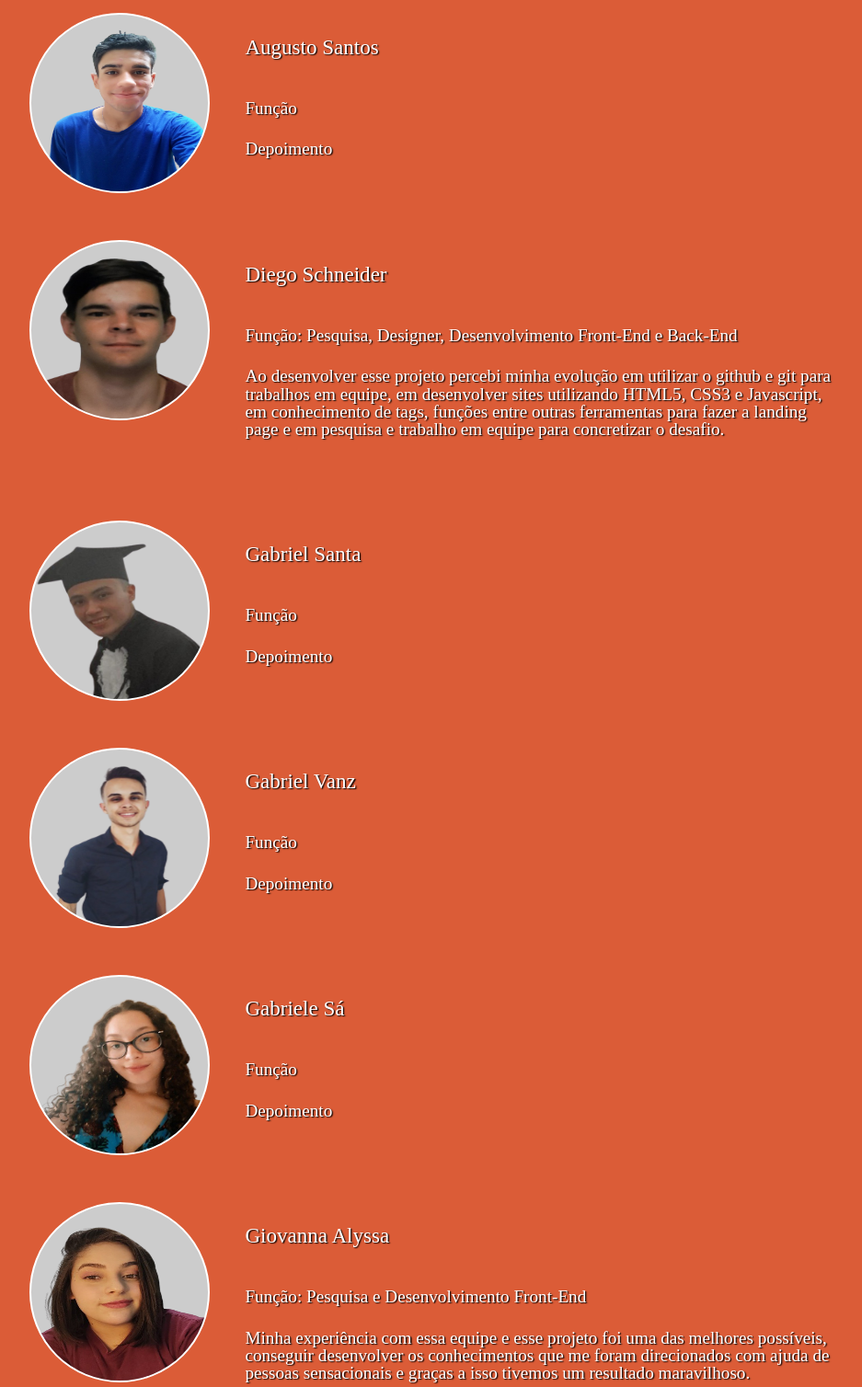
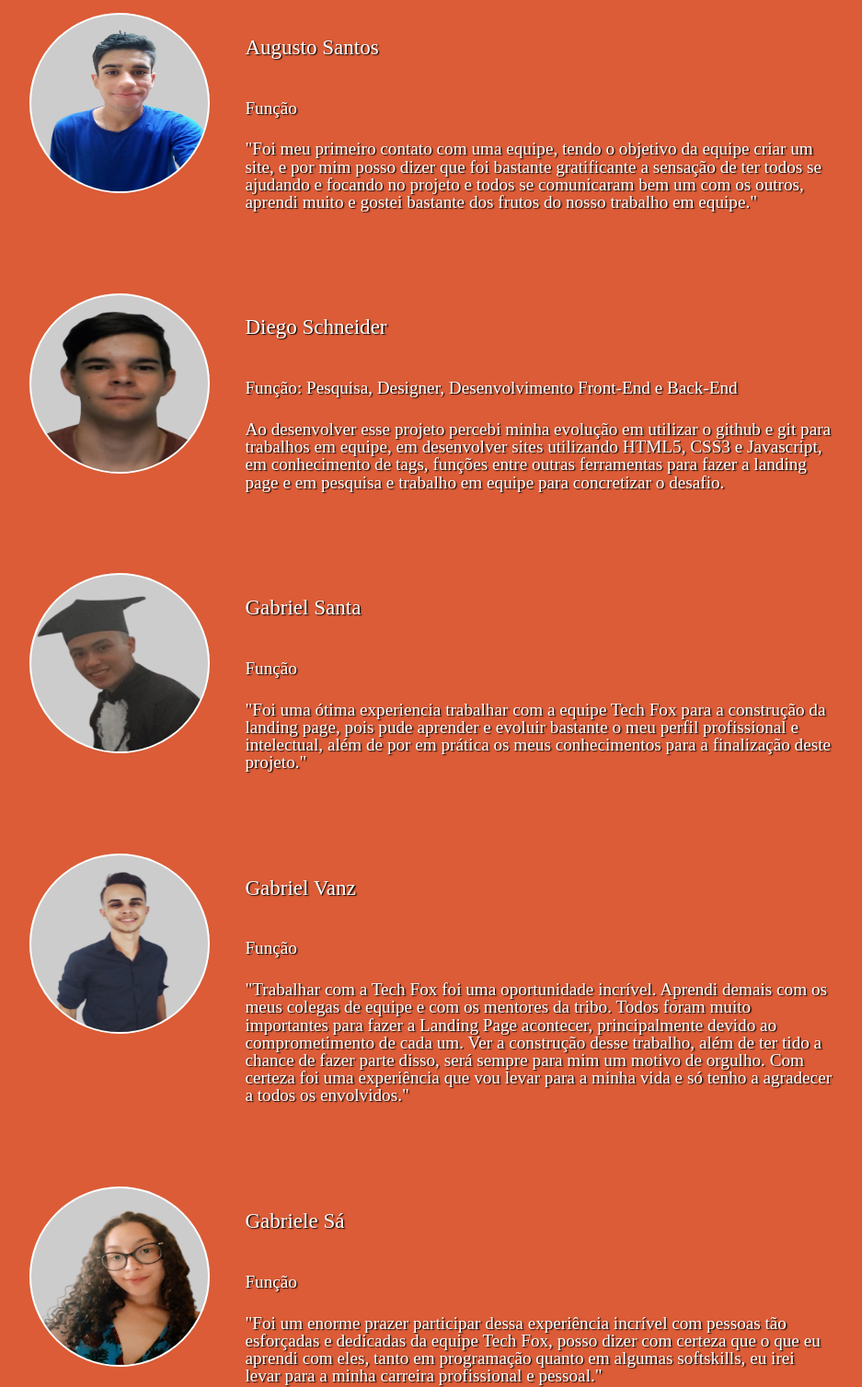
Before and after one commit to TechFox316/Landing-Page---Tech-Fox, a plain HTML site: page techfox.html in a window 1280 px wide. Shown: the part 1740-3248 px from the top of the page at 92% size, without its empty margins (96-1033 px from the left). Drawn offline with Linux system fonts and the light colour scheme.

Commit message:
depoimentos

```diff
--- a/techfox.html
+++ b/techfox.html
@@ -81,7 +81,7 @@
             <div class="texto">
                 <h2>Augusto Santos</h2>
                 <p>Função</p>
-                <p>Depoimento</p>
+                <p>"Foi meu primeiro contato com uma equipe, tendo o objetivo da equipe criar um site, e por mim posso dizer que foi bastante gratificante a sensação de ter todos se ajudando e focando no projeto e todos se comunicaram bem um com os outros, aprendi muito e gostei bastante dos frutos do nosso trabalho em equipe."</p>
             </div>
 
         </section>
@@ -104,7 +104,7 @@
             <div class="texto">
                 <h2>Gabriel Santa</h2>
                 <p>Função</p>
-                <p>Depoimento</p>
+                <p>"Foi uma ótima experiencia trabalhar com a equipe Tech Fox para a construção da landing page, pois pude aprender e evoluir bastante o meu perfil profissional e intelectual, além de por em prática os meus conhecimentos para a finalização deste projeto."</p>
             </div>
 
         </section>
@@ -114,7 +114,7 @@
             <div class="texto">
                 <h2>Gabriel Vanz</h2>
                 <p>Função</p>
-                <p>Depoimento</p>
+                <p>"Trabalhar com a Tech Fox foi uma oportunidade incrível. Aprendi demais com os meus colegas de equipe e com os mentores da tribo. Todos foram muito importantes para fazer a Landing Page acontecer, principalmente devido ao comprometimento de cada um. Ver a construção desse trabalho, além de ter tido a chance de fazer parte disso, será sempre para mim um motivo de orgulho. Com certeza foi uma experiência que vou levar para a minha vida e só tenho a agradecer a todos os envolvidos."</p>
             </div>
 
         </section>
@@ -124,7 +124,7 @@
             <div class="texto">
                 <h2>Gabriele Sá</h2>
                 <p>Função</p>
-                <p>Depoimento</p>
+                <p>"Foi um enorme prazer participar dessa experiência incrível com pessoas tão esforçadas e dedicadas da equipe Tech Fox, posso dizer com certeza que o que eu aprendi com eles, tanto em programação quanto em algumas softskills, eu irei levar para a minha carreira profissional e pessoal."</p>
             </div>
 
         </section>
@@ -177,7 +177,7 @@
             <div class="texto">
                 <h2>Thiago Henrick</h2>
                 <p>Função</p>
-                <p>Depoimento</p>
+                <p>"Essa foi sem dúvidas umas das melhores experiência que tive com a construção de algo usando tecnologia. Pois desde sempre acabei sempre fazendo alguns projetos sozinho, eram projetos simples que eram feitos como forma de colocar em prática os conhecimentos obtidos de aulas artigos e etc... Então trabalhar com uma equipe tão unida e inteligente foi uma experiência maravilhosa. Além do mais o projeto realmente me tirou da zona de conforto, pois eu nunca tinha me  aventurado tanto pelo css. Logo posso afirmar com toda certeza que esse projeto contribuiu muito para minha evolução, tanto no quesito tecnologia tanto como pessoa."</p>
             </div>
 
         </section>
```
